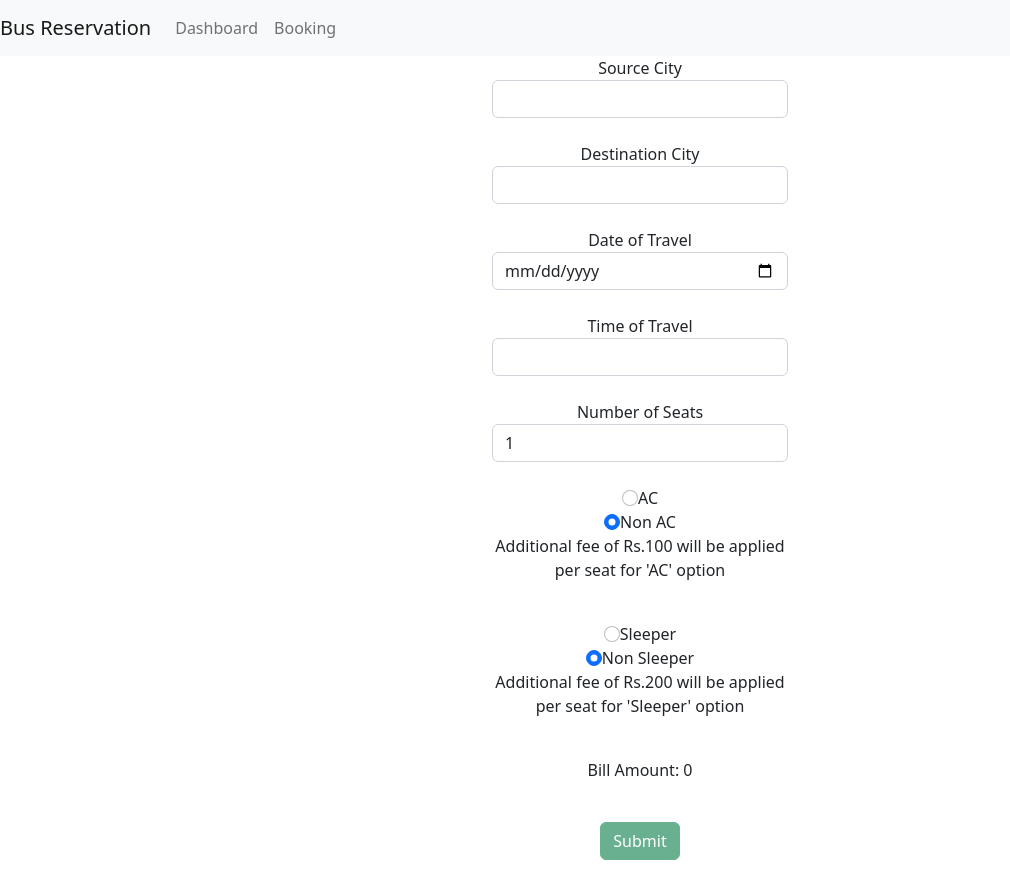
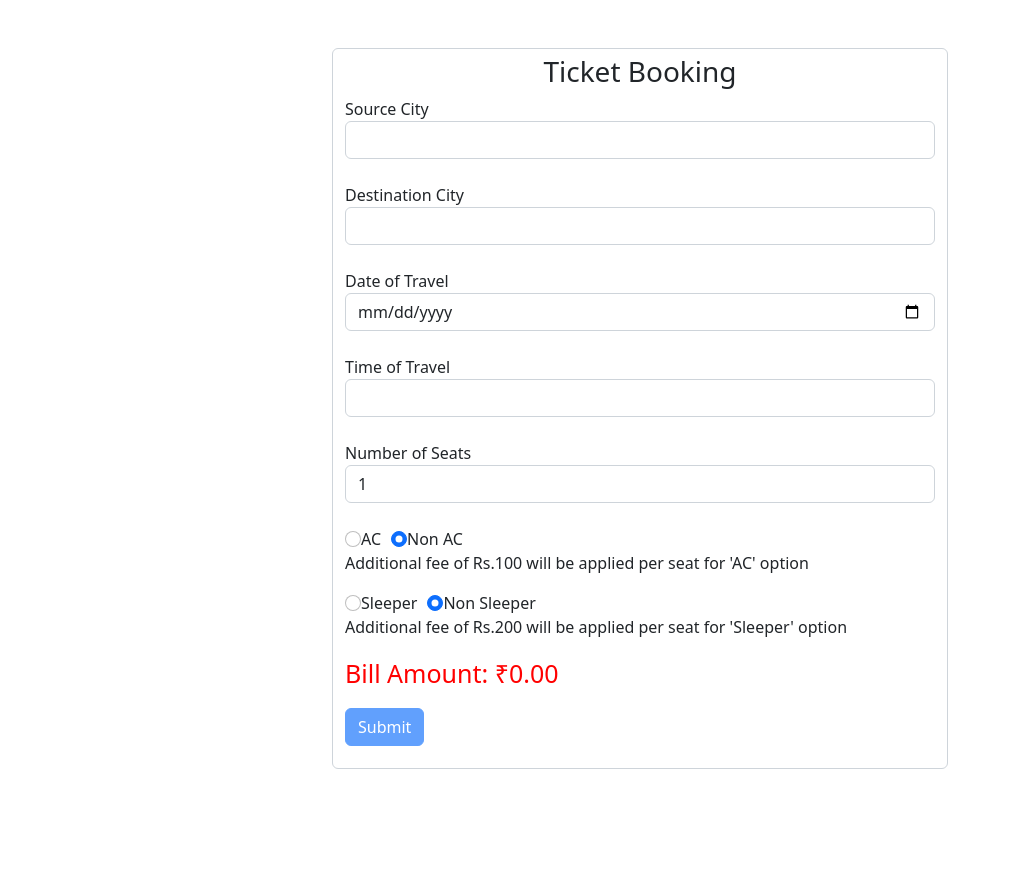
Before and after one commit to Rakmo33/bus-reservation, an Angular app: page /booking in a window 1280 px wide. Shown: the whole page, without its empty margins (0-1010 px from the left). After the commit the page ends 817 px from the top, so only its background shows below. Built offline with nearby package versions, Linux system fonts and the light colour scheme.

Commit message:
booking UI enhanced

```diff
--- a/src/app/app.component.html
+++ b/src/app/app.component.html
@@ -1,3 +1,4 @@
 
-<app-navbar></app-navbar>
-<router-outlet></router-outlet>
+<!-- <app-navbar></app-navbar>
+<router-outlet></router-outlet> -->
+<app-booking-page></app-booking-page>
--- a/src/app/booking-page/booking-page.component.html
+++ b/src/app/booking-page/booking-page.component.html
@@ -1,7 +1,7 @@
-<div align="center">
-    <form #contactForm="ngForm" class="form-inline container col-sm-3" (ngSubmit)="onSubmit(contactForm)">
+<div class="container mt-5 w-50 mb-5">
+    <form #contactForm="ngForm" class="form-control" (ngSubmit)="onSubmit(contactForm)">
 
-
+        <h3 align="center">Ticket Booking</h3>
         <div class="form-group">
             <span>Source City</span>
             <select required (change)="onChangeCity(contactForm)" name="sourcecity" class="form-control" #srcCity='ngModel' ngModel>
@@ -97,32 +97,32 @@
       <p>
         <input (change)="onChangeACStatus(contactForm)" class="form-check-input" type="radio" id="AC" value="AC" name="ACstatus"
         [(ngModel)]="ACStatus" >
-        <label class="form-check-label" for="AC">AC</label><br>
+        <label class="form-check-label" for="AC" style="margin-right:10px;">AC</label>
         <input (change)="onChangeACStatus(contactForm)" class="form-check-input" type="radio" id="nonAC" value="Non AC" name="ACstatus"
         [(ngModel)]="ACStatus" >
         <label class="form-check-label" for="nonAC">Non AC</label><br>
         <label>Additional fee of Rs.100 will be applied per seat for 'AC' option</label><br>
 
-      </p><br>
+      </p>
 
       <p>
         <input (change)="onChangeSleeper(contactForm)" class="form-check-input" type="radio" value="Sleeper"
          id="sleeper" name="sleeperstatus" [(ngModel)]="sleeperStatus"  >
-        <label for="sleeper" class="form-check-label">Sleeper</label><br>
+        <label for="sleeper" class="form-check-label" style="margin-right:10px;">Sleeper</label>
         <input (change)="onChangeSleeper(contactForm)" class="form-check-input" type="radio" value="Non Sleeper"
          id="nonsleeper" name="sleeperstatus" [(ngModel)]="sleeperStatus">
         <label for="nonsleeper" class="form-check-label">Non Sleeper</label>
-        <br><label>Additional fee of Rs.200 will be applied per seat for 'Sleeper' option</label><br>
-      </p><br>
+        <br><label>Additional fee of Rs.200 will be applied per seat for 'Sleeper' option</label>
+      </p>
 
 
-      <p id="finalamount" name="finalamount">
-        Bill Amount: {{tempBill}}
-      </p><br>
+      <p id="finalamount" name="finalamount" style="font-size:25px; color: red;">
+        Bill Amount: {{tempBill | currency: "INR": "symbol"}}
+      </p>
 
 
       <p>
-        <button [disabled]="!contactForm.valid" type="submit" class="btn btn-success">Submit</button>
+        <button [disabled]="!contactForm.valid" type="submit" class="btn btn-primary">Submit</button>
       </p>
 
     </form>
```
